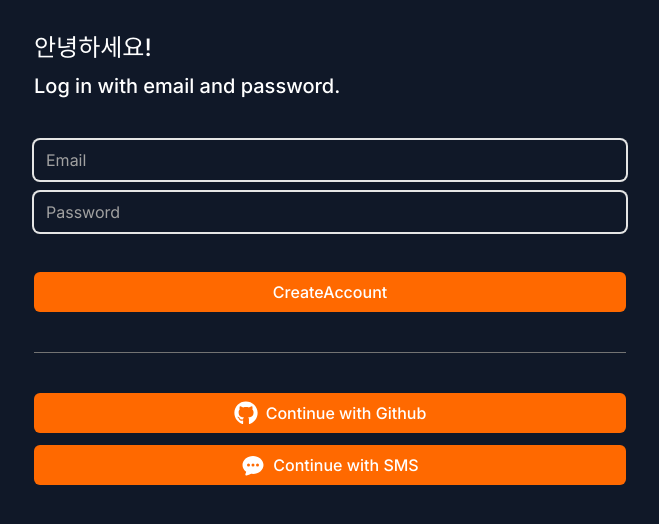
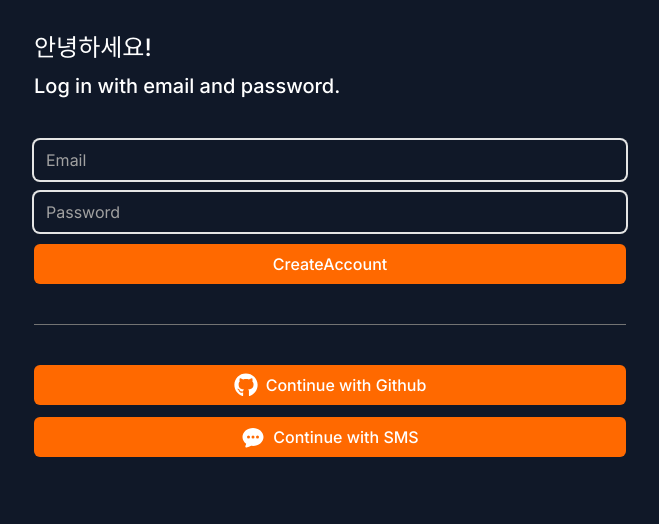
Before and after one commit to dany02/carrot-market-reloaded, a Next.js app: page /login in a window 1280 px wide. Shown: the top 524 px of the page, without its empty margins (310-969 px from the left). Built offline with nearby package versions, Linux system fonts and the light colour scheme.

Commit message:
Server Actions

```diff
--- a/app/login/page.tsx
+++ b/app/login/page.tsx
@@ -1,40 +1,38 @@
-"use client"
 import FromButton from "@/components/form-btn";
 import FormInput from "@/components/form-input";
 import SocialLogin from "@/components/social-login";
-export default function Login() {
-	const onClick= async () => {
-		const response = await fetch("/www/users",{
-			method: "POST",
-			body: JSON.stringify({
-				username:'nico',
-				password: '1234',
-			}),
-		});
-		console.log(response.json());
-	};
+
+export default function LogIn() {
+	async function handleForm(formData: FormData){
+		"use server";
+		console.log(formData.get("email"), formData.get("password"));
+
+		console.log("i run in the server baby!");
+	}
+
     return (
         <div className="flex flex-col gap-10 py-8 px-6">
             <div className="flex flex-col gap-2 *:font-medium">
                 <h1 className="text-2xl">안녕하세요!</h1>
                 <h2 className="text-xl">Log in with email and password.</h2>
             </div>
-            <form className="flex flex-col gap-3">
+            <form action={handleForm} className="flex flex-col gap-3">
                 <FormInput
+					name="email"
                     type="email"
                     placeholder="Email"
                     required
                     errors={[]}
                 />
                 <FormInput
+					name="password"
                     type="password"
                     placeholder="Password"
                     required
                     errors={[]}
                 />
-
+                <FromButton loading={false} text="CreateAccount" />
             </form>
-			<span onClick={onClick}><FromButton loading={false} text="CreateAccount" /></span>
             <SocialLogin />
         </div>
     );
--- a/components/form-input.tsx
+++ b/components/form-input.tsx
@@ -3,11 +3,13 @@ interface FormInputProps {
 	placeholder: string;
 	required: boolean;
 	errors: string[];
+	name: string;
 }
-export default function FormInput({type, placeholder, required, errors}: FormInputProps){
+export default function FormInput({type, placeholder, required, errors, name}: FormInputProps){
 	return (
 		<div className="flex flex-col gap-2">
           <input
+		  	name={name}
             className="bg-transparent rounded-md w-full h-10 px-3 focus:outline-none ring-2 focus:ring-4 ring-neutral-200 focus:ring-orange-500 border-none placeholder:text-neutral-400"
             type={type}
             placeholder={placeholder}
```
